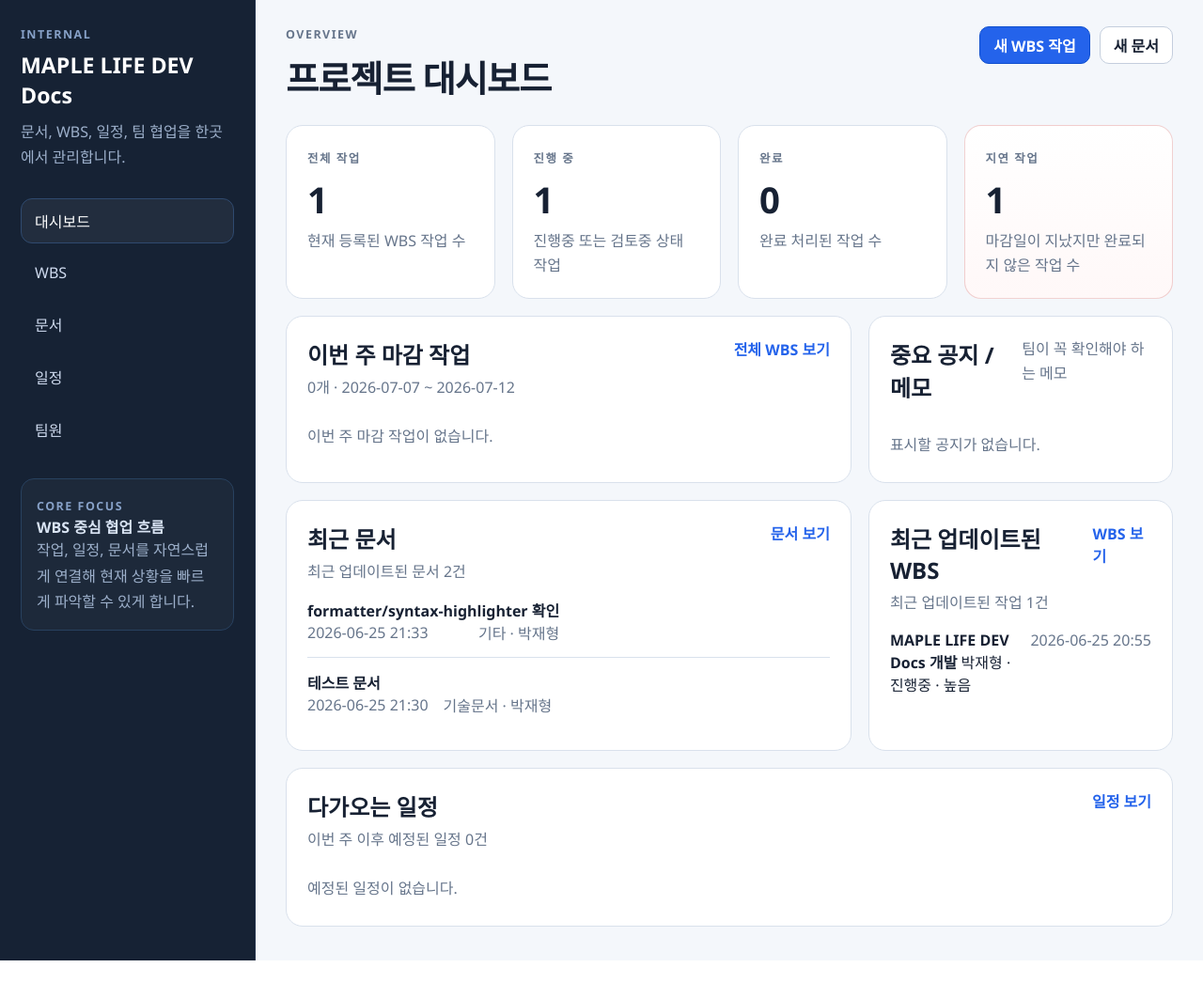
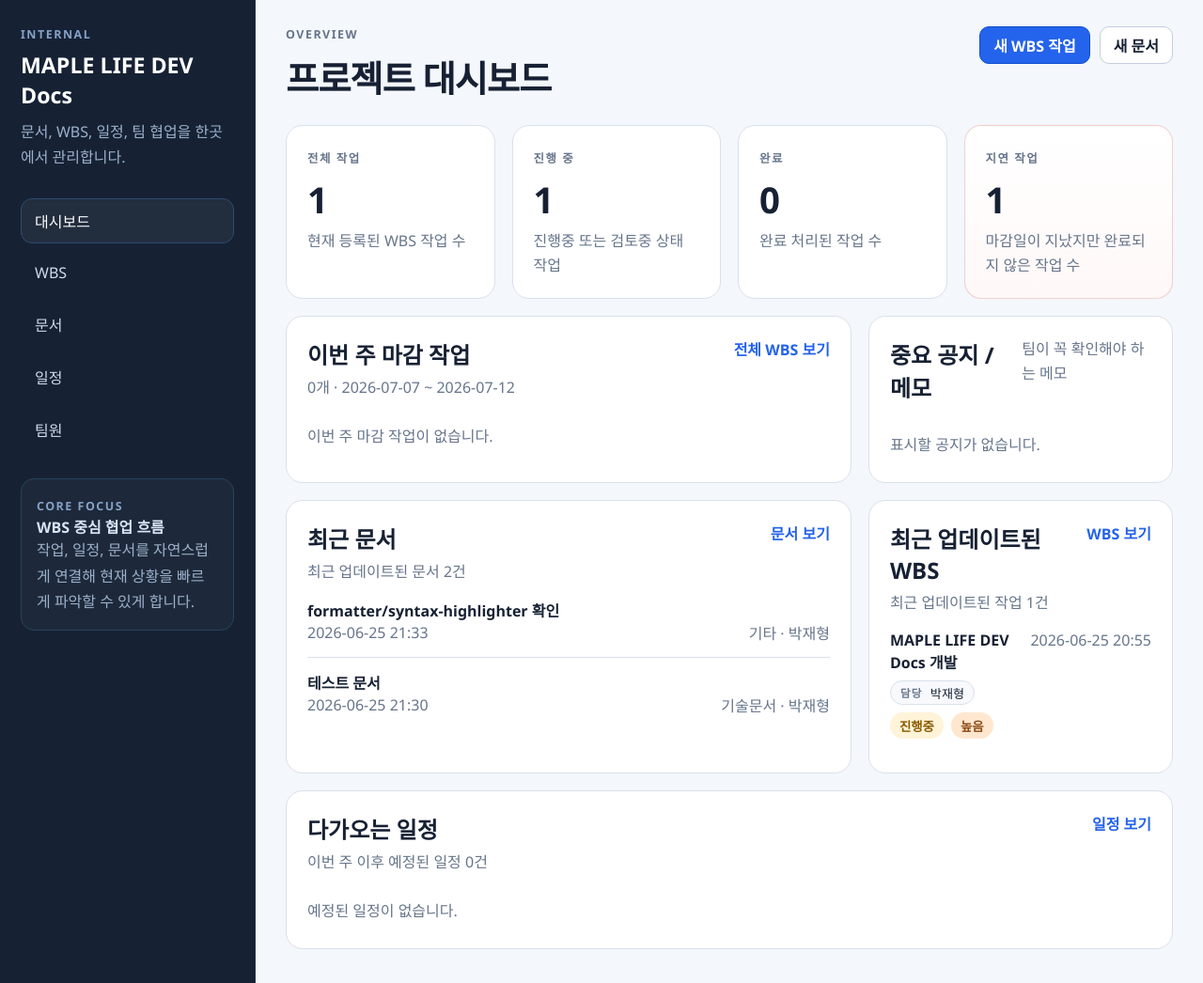
Before and after one commit to jhpark-jarvis/maple-life-docs, a Flask app: page / in a window 1280 px wide. Shown: the whole page at 94% size. Before the commit the page ends 1022 px from the top, so only its background shows below. Run offline with Flask 3, Linux system fonts and the light colour scheme; data comes from the database, SQL or seed files in the repository; data that the repository does not hold is empty; some libraries are stand-ins or nearby versions.

Commit message:
레이아웃 수정
- 일부 overflow 요소 수정

```diff
--- a/app/static/styles.css
+++ b/app/static/styles.css
@@ -104,6 +104,19 @@ button, input, select, textarea { font: inherit; }
 .panel { min-width: 0; }
 .panel-heading { display: flex; align-items: flex-start; justify-content: space-between; gap: 16px; margin-bottom: 16px; }
 .panel-heading h2, .panel-subsection h3 { margin: 0 0 6px; }
+.panel-heading > div {
+  min-width: 0;
+  flex: 1 1 auto;
+}
+.panel-heading .text-link,
+.panel-heading .button,
+.panel-heading .button-link {
+  flex: 0 0 auto;
+}
+.panel-heading h2,
+.panel-heading p {
+  overflow-wrap: anywhere;
+}
 
 .button, .button-link {
   display: inline-flex;
@@ -128,15 +141,40 @@ button, input, select, textarea { font: inherit; }
   overflow-x: auto;
   -webkit-overflow-scrolling: touch;
 }
-.table { width: 100%; border-collapse: collapse; }
-.table th, .table td { padding: 12px 10px; border-top: 1px solid var(--line); text-align: left; vertical-align: top; }
+.table {
+  width: 100%;
+  border-collapse: collapse;
+  table-layout: fixed;
+}
+.table th, .table td {
+  min-width: 0;
+  padding: 12px 10px;
+  border-top: 1px solid var(--line);
+  text-align: left;
+  vertical-align: top;
+  overflow-wrap: anywhere;
+  word-break: keep-all;
+}
 .table thead th { border-top: 0; color: var(--muted); font-size: 0.88rem; font-weight: 700; }
-.table-link, .item-title-link { color: var(--text); text-decoration: none; font-weight: 600; }
+.table-link, .item-title-link {
+  display: inline-block;
+  max-width: 100%;
+  min-width: 0;
+  color: var(--text);
+  text-decoration: none;
+  font-weight: 600;
+  overflow-wrap: anywhere;
+}
+.table td > *,
+.table th > * {
+  min-width: 0;
+}
 .table-actions {
   display: flex;
   gap: 12px;
   align-items: center;
   white-space: nowrap;
+  flex: 0 0 auto;
 }
 
 .table-actions form {
@@ -158,6 +196,8 @@ button, input, select, textarea { font: inherit; }
   border-radius: 999px;
   font-size: 0.84rem;
   font-weight: 700;
+  white-space: nowrap;
+  max-width: 100%;
 }
 .badge--status, .badge--planned { color: #315381; background: #e7f1ff; }
 .badge--in-progress { color: #8a5a00; background: #fff3d8; }
@@ -177,9 +217,23 @@ button, input, select, textarea { font: inherit; }
 .item-list { margin: 0; padding: 0; list-style: none; }
 .item-list li { padding: 14px 0; border-top: 1px solid var(--line); }
 .item-list li:first-child { padding-top: 0; border-top: 0; }
-.list-row { display: flex; align-items: flex-start; justify-content: space-between; gap: 16px; }
+.list-row {
+  display: flex;
+  align-items: flex-start;
+  justify-content: space-between;
+  gap: 16px;
+  min-width: 0;
+}
+.list-row > div {
+  flex: 1 1 auto;
+  min-width: 0;
+}
 .list-row strong { display: block; margin-bottom: 4px; }
-.list-row time { color: var(--muted); white-space: nowrap; }
+.list-row time {
+  color: var(--muted);
+  white-space: nowrap;
+  flex: 0 0 auto;
+}
 
 .schedule-row {
   align-items: center;
@@ -198,10 +252,15 @@ button, input, select, textarea { font: inherit; }
   display: none;
 }
 
+.dashboard-meta-inline + span {
+  display: none;
+}
+
 .schedule-meta {
   display: flex;
   flex-wrap: wrap;
   gap: 8px;
+  min-width: 0;
 }
 
 .meta-chip {
@@ -215,19 +274,29 @@ button, input, select, textarea { font: inherit; }
   background: var(--surface-soft);
   color: var(--text);
   font-size: 0.88rem;
+  max-width: 100%;
+  min-width: 0;
 }
 
 .meta-chip .meta-key {
+  flex: 0 0 auto;
   margin: 0;
   font-size: 0.72rem;
   line-height: 1;
+}
+
+.meta-chip span:last-child {
+  min-width: 0;
+  overflow-wrap: anywhere;
 }
 
 .schedule-date-block {
   display: grid;
   gap: 6px;
   justify-items: end;
-  min-width: 180px;
+  flex: 0 0 clamp(150px, 19vw, 220px);
+  min-width: 150px;
+  max-width: 220px;
   padding: 10px 12px;
   border: 1px solid var(--line);
   border-radius: 12px;
@@ -248,12 +317,16 @@ button, input, select, textarea { font: inherit; }
   align-items: center;
   justify-content: space-between;
   gap: 16px;
+  width: 100%;
+  min-width: 0;
 }
 
 .list-meta-line > span {
   margin-left: auto;
   color: var(--muted);
   text-align: right;
+  min-width: 0;
+  overflow-wrap: anywhere;
 }
 
 .list-meta-line__right {
@@ -397,14 +470,89 @@ button, input, select, textarea { font: inherit; }
   background: #fff;
 }
 
-.tree-cell { display: flex; align-items: flex-start; gap: 12px; padding-left: calc(var(--depth, 0) * 18px); }
+.tree-cell {
+  display: flex;
+  align-items: flex-start;
+  gap: 12px;
+  min-width: 0;
+  padding-left: calc(var(--depth, 0) * 18px);
+}
 .tree-indent { flex: 0 0 4px; min-height: 24px; border-radius: 999px; background: var(--line); }
+.tree-cell > div {
+  min-width: 0;
+  flex: 1 1 auto;
+}
+.tree-cell strong,
+.tree-cell .subtext {
+  min-width: 0;
+  overflow-wrap: anywhere;
+}
 .row--warning { background: #fffdf6; }
 .row--delayed { background: #fff7f7; }
 
-.progress-cell { display: flex; align-items: center; gap: 10px; }
-.progress-bar { width: 84px; height: 8px; overflow: hidden; border-radius: 999px; background: #e9eef5; }
+.progress-cell {
+  display: flex;
+  align-items: center;
+  gap: 10px;
+  min-width: 120px;
+  white-space: nowrap;
+}
+.progress-bar {
+  flex: 0 0 84px;
+  width: 84px;
+  height: 8px;
+  overflow: hidden;
+  border-radius: 999px;
+  background: #e9eef5;
+}
 .progress-bar span { display: block; height: 100%; background: var(--accent); }
+
+.table--wbs td:nth-child(1),
+.table--wbs td:nth-child(4),
+.table--wbs td:nth-child(5),
+.table--wbs td:nth-child(6),
+.table--wbs td:nth-child(7),
+.table--wbs td:nth-child(8),
+.table--wbs td:nth-child(9),
+.table--wbs td:nth-child(10) {
+  overflow-wrap: normal;
+}
+
+.table--wbs td:nth-child(4),
+.table--wbs td:nth-child(8),
+.table--wbs td:nth-child(9),
+.table--wbs td:nth-child(10) {
+  white-space: nowrap;
+}
+
+.table--wbs th:nth-child(1), .table--wbs td:nth-child(1) { width: 72px; }
+.table--wbs th:nth-child(2), .table--wbs td:nth-child(2) { width: 28%; }
+.table--wbs th:nth-child(3), .table--wbs td:nth-child(3) { width: 14%; }
+.table--wbs th:nth-child(4), .table--wbs td:nth-child(4) { width: 12%; }
+.table--wbs th:nth-child(5), .table--wbs td:nth-child(5) { width: 11%; }
+.table--wbs th:nth-child(6), .table--wbs td:nth-child(6) { width: 11%; }
+.table--wbs th:nth-child(7), .table--wbs td:nth-child(7) { width: 120px; }
+
+.dashboard-meta-inline {
+  display: flex;
+  flex-wrap: wrap;
+  gap: 8px;
+  margin-top: 8px;
+  min-width: 0;
+}
+
+.dashboard-meta-inline .meta-chip {
+  min-height: 26px;
+  font-size: 0.82rem;
+}
+
+.date-cell,
+.date-range,
+.numeric-cell {
+  white-space: nowrap;
+  word-break: normal;
+  font-variant-numeric: tabular-nums;
+}
 
 .calendar-list { display: grid; grid-template-columns: repeat(7, minmax(0, 1fr)); gap: 10px; }
 .calendar-day { min-height: 128px; padding: 12px; border: 1px solid var(--line); border-radius: 12px; background: var(--surface-soft); }
--- a/app/templates/dashboard/index.html
+++ b/app/templates/dashboard/index.html
@@ -136,9 +136,17 @@
               <div class="list-row">
                 <div>
                   <a class="item-title-link" href="{{ url_for('wbs.edit_task', task_id=row['id']) }}">{{ row["title"] }}</a>
+                  <div class="dashboard-meta-inline">
+                    <span class="meta-chip">
+                      <span class="meta-key">담당</span>
+                      <span>{{ row["assignee_name"] or "미지정" }}</span>
+                    </span>
+                    <span class="badge {{ row['status']|badge_class }}">{{ row["status"] }}</span>
+                    <span class="badge {{ row['priority']|badge_class('priority') }}">{{ row["priority"] }}</span>
+                  </div>
                   <span>{{ row["assignee_name"] or "담당자 미지정" }} · {{ row["status"] }} · {{ row["priority"] }}</span>
                 </div>
-                <time>{{ row["updated_at"]|datetime_local }}</time>
+                <time class="date-range">{{ row["updated_at"]|datetime_local }}</time>
               </div>
             </li>
           {% endfor %}
@@ -180,7 +188,7 @@
               </div>
               <div class="schedule-date-block">
                 <span class="meta-key">일정</span>
-                <time>{{ item["start_date"] }} ~ {{ item["end_date"] }}</time>
+                <time class="date-range">{{ item["start_date"] }} ~ {{ item["end_date"] }}</time>
               </div>
             </div>
           </li>
--- a/app/templates/wbs/list_v2.html
+++ b/app/templates/wbs/list_v2.html
@@ -62,7 +62,7 @@
 
     {% if task_rows %}
       <div class="table-wrap">
-        <table class="table">
+        <table class="table table--wbs">
           <thead>
             <tr>
               <th>ID</th>
```
